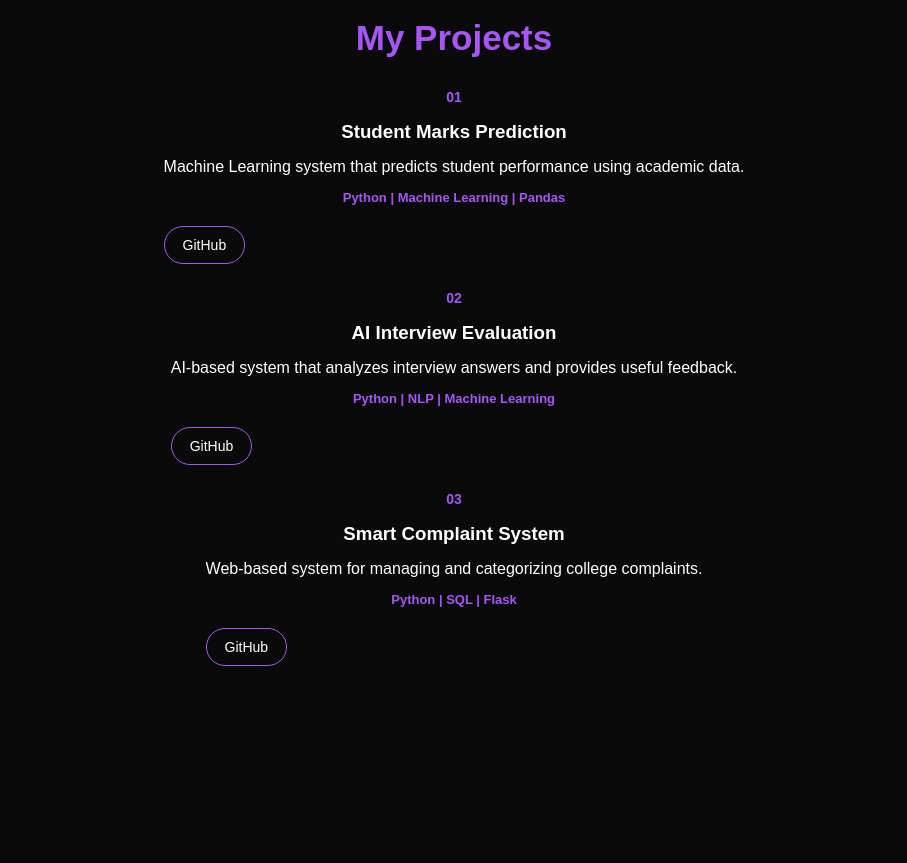
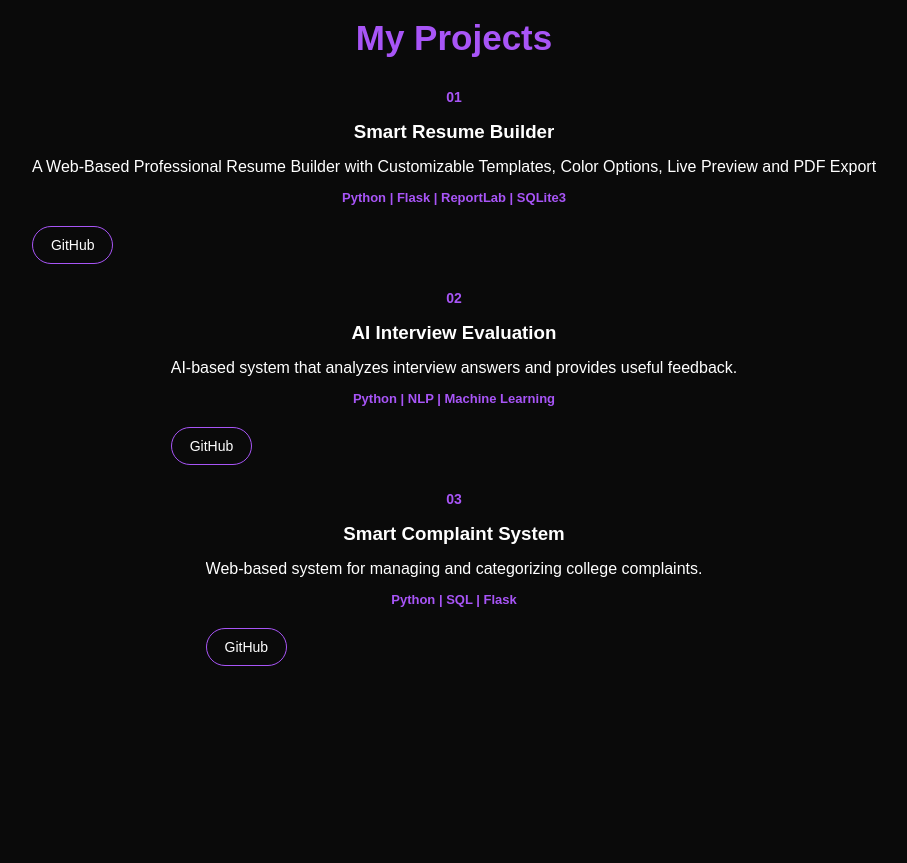
Before and after one commit to SMOHANASUNDARAM3929/mohanasundaram-portfolio, a plain HTML site: page index.html in a window 1280 px wide. Shown: the part 3320-4183 px from the top of the page, without its empty margins (186-1093 px from the left). Drawn offline with Linux system fonts and the light colour scheme.

Commit message:
Add files via upload

```diff
--- a/index.html
+++ b/index.html
@@ -196,12 +196,11 @@
 
         <div class="project-card">
             <span>01</span>
-            <h3>Student Marks Prediction</h3>
+            <h3>Smart Resume Builder</h3>
             <p>
-                Machine Learning system that predicts student performance
-                using academic data.
+                A Web-Based Professional Resume Builder with Customizable Templates, Color Options, Live Preview and PDF Export
             </p>
-            <p><b>Python | Machine Learning | Pandas</b></p>
+            <p><b>Python | Flask | ReportLab | SQLite3</b></p>
         <div class="project-links">
     <a href="https://github.com/SMOHANASUNDARAM3929" target="_blank">GitHub</a>
 </div>
```
